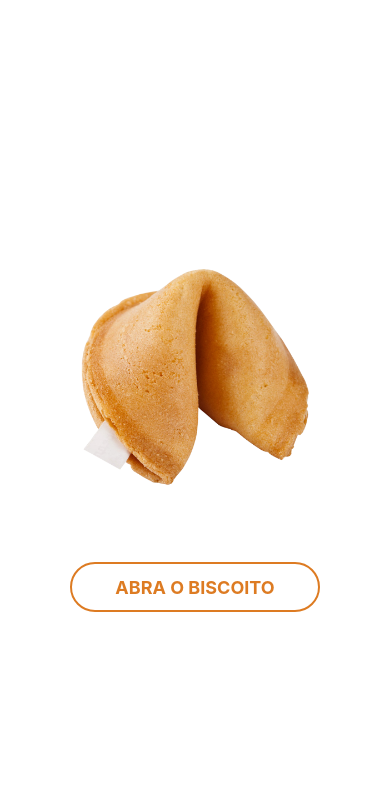
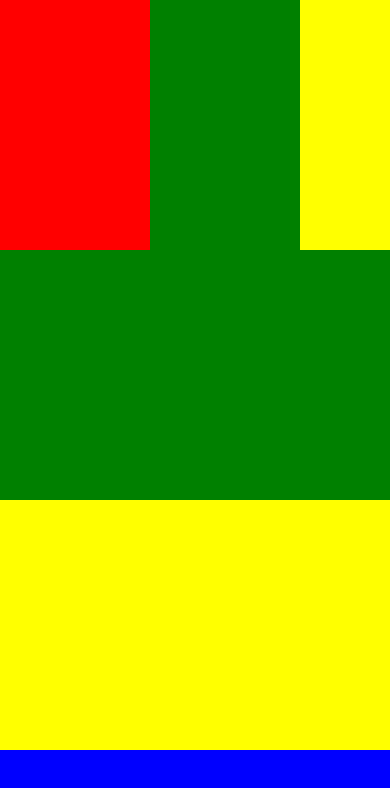
Before and after one commit to rodrigodasilvaluz/myApp, a React Native app: screen / in a window 390 px wide. Shown: the top 788 px of the page. Built offline with nearby package versions, Linux system fonts and the light colour scheme.

Commit message:
Test with ScrollView with or without scroll bar

```diff
--- a/App.js
+++ b/App.js
@@ -3,57 +3,31 @@ import {
   View,
   Text,
   StyleSheet,
-  TouchableOpacity,
-  Image
+  ScrollView
 } from 'react-native';
 
 class App extends Component {
 
-  constructor(props) {
-    super(props);
-
-    this.state = {
-      btnText: 'Abra o biscoito',
-      textPhrase: '',
-      img: require('./src/biscuitClose.png')
-    };
-
-    this.phrase = [
-      'Siga os bons e aprenda com eles.',
-      'O bom-senso vale mais do que muito conhecimento.',
-      'O riso é a menor distância entre duas pessoas.',
-      'Deixe de lado as preocupações e seja feliz.',
-      'Realize o óbvio, pense no improvável e conquiste o impossível.',
-      'Acredite em milagres, mas não dependa deles.',
-      'A maior barreira para o sucesso é o medo do fracasso.'
-    ];
-
-    this.crackerBiscuit = this.crackerBiscuit.bind(this);
-  }
-
-  crackerBiscuit() {
-    const numRandom = Math.floor(Math.random() * this.phrase.length );
-    this.setState({
-      textPhrase: ' "' + this.phrase[numRandom] + '" ',
-      img: require('./src/biscuitOpen.png')
-    });
-  }
-
   render() {
     return (
       <View style={ styles.container }>
-        <Image
-          source={ this.state.img }
-          style={ styles.img }
-        />
 
-        <Text style={ styles.textPhrase }>{ this.state.textPhrase }</Text>
+        <ScrollView scrollEnabled={ true } showsVerticalScrollIndicator={ false }>
+          <View style={ styles.box1 }>
 
-        <TouchableOpacity style={ styles.btn } onPress={ this.crackerBiscuit }>
-          <View style={ styles.btnArea }>
-            <Text style={ styles.btnText }>{ this.state.btnText }</Text>
+            <ScrollView horizontal={ true } showsHorizontalScrollIndicator={ false }>
+              <View style={ styles.box5 }></View>
+              <View style={ styles.box6 }></View>
+              <View style={ styles.box7 }></View>
+              <View style={ styles.box8 }></View>
+            </ScrollView>
+
           </View>
-        </TouchableOpacity>
+          <View style={ styles.box2 }></View>
+          <View style={ styles.box3 }></View>
+          <View style={ styles.box4 }></View>
+        </ScrollView>
+
       </View>
     );
   };
@@ -62,40 +36,43 @@ class App extends Component {
 const styles = StyleSheet.create({
   container: {
     flex: 1,
-    paddingTop: 20,
-    alignItems: 'center',
-    justifyContent: 'center'
   },
-  img: {
-    width: 250,
+  box1: {
+    backgroundColor: 'red',
     height: 250
   },
-  textPhrase: {
-    fontSize: 20,
-    color: '#dd7b22',
-    margin: 30,
-    fontStyle: 'italic',
-    textAlign: 'center'
+  box2: {
+    backgroundColor: 'green',
+    height: 250
   },
-  btn: {
-    width: 250,
-    height: 50,
-    borderWidth: 2,
-    borderColor: '#dd7b22',
-    borderRadius: 25
+  box3: {
+    backgroundColor: 'yellow',
+    height: 250
   },
-  btnArea: {
-    flex: 1,
-    flexDirection: 'row',
-    alignItems: 'center',
-    justifyContent: 'center'
+  box4: {
+    backgroundColor: 'blue',
+    height: 250
   },
-  btnText: {
-    fontSize: 18,
-    fontWeight: 'bold',
-    textTransform: 'uppercase',
-    color: '#dd7b22'
-  }
+  box5: {
+    backgroundColor: 'red',
+    height: 250,
+    width: 150
+  },
+  box6: {
+    backgroundColor: 'green',
+    height: 250,
+    width: 150
+  },
+  box7: {
+    backgroundColor: 'yellow',
+    height: 250,
+    width: 150
+  },
+  box8: {
+    backgroundColor: 'blue',
+    height: 250,
+    width: 150
+  },
 });
 
 export default App;
```
Also changed, not shown: src/biscuitClose.png (deleted), src/biscuitOpen.png (deleted).
